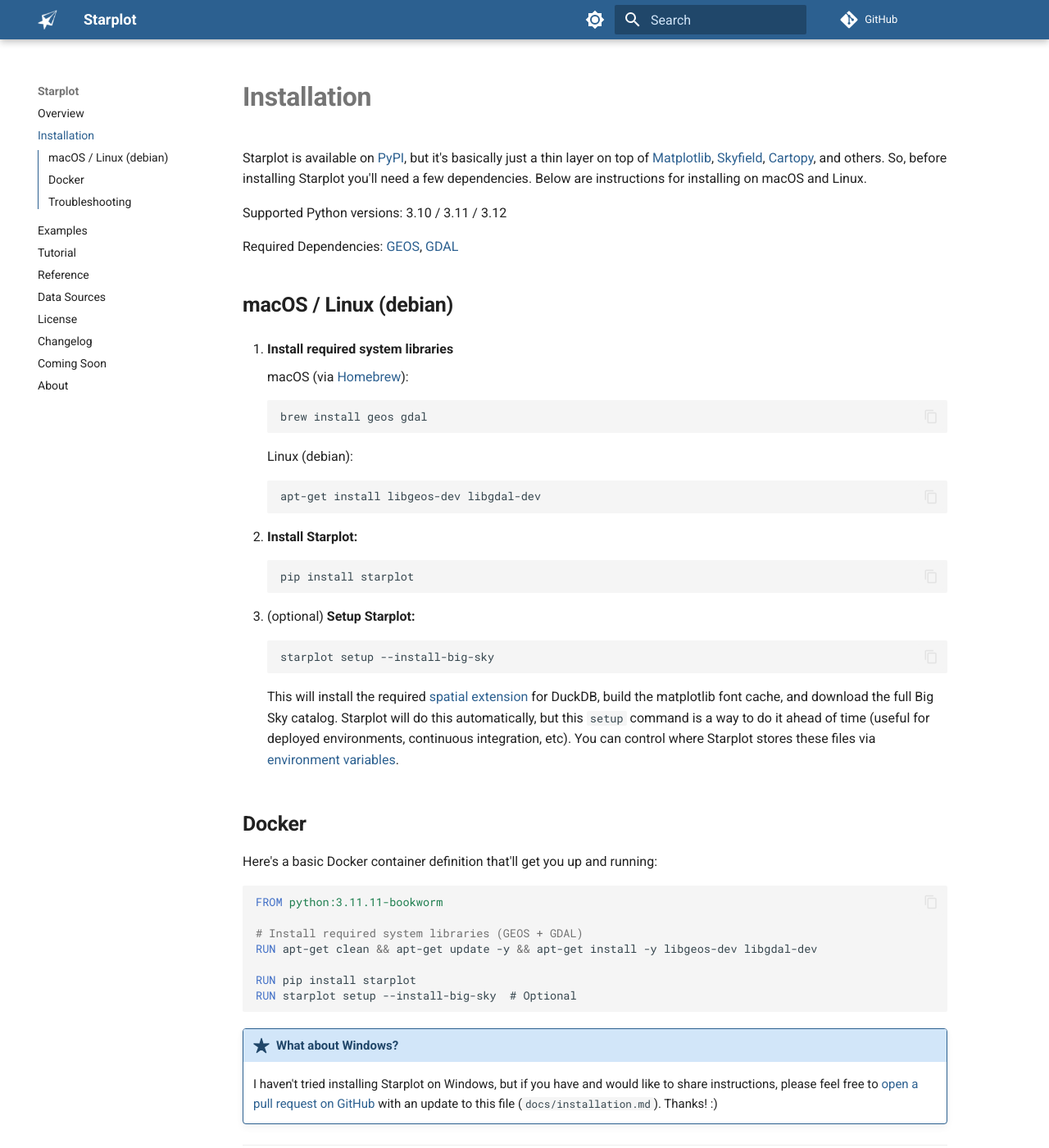
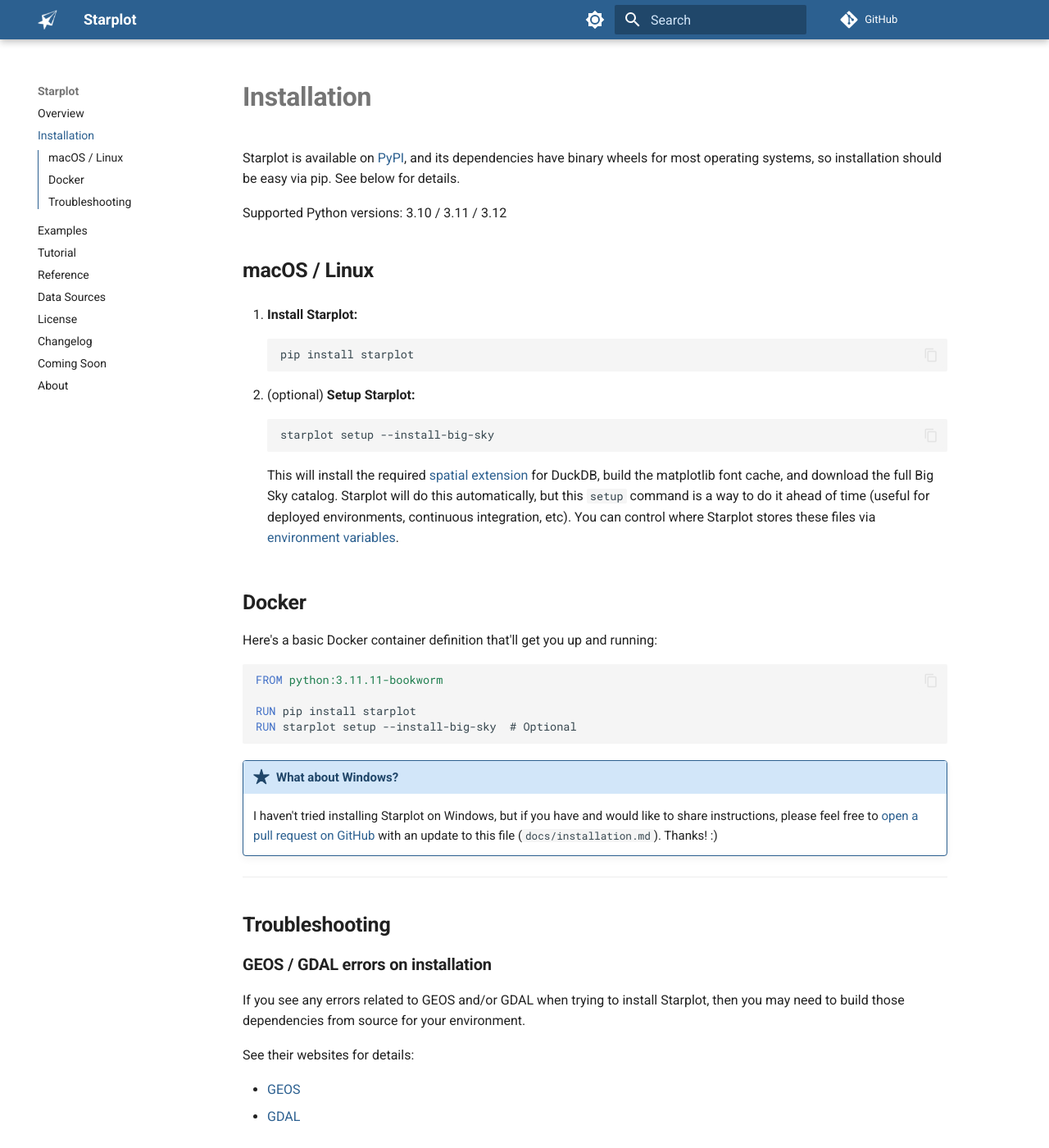
Before and after one commit to steveberardi/starplot, an MkDocs documentation site: the page built from docs/installation.md, in a window 1280 px wide and 1400 px high. Shown: the whole window at 82% size. Built offline with MkDocs 1.6.1 and Material for MkDocs 9.7.7, drawn with Linux system fonts in a browser that asks for light colours; some web fonts are replaced; comment, search, counter and statistics services are not loaded.

Commit message:
fix colors (#131)
* update colors

* docs

````diff
--- a/docs/installation.md
+++ b/docs/installation.md
@@ -1,29 +1,15 @@
-Starplot is available on [PyPI](https://pypi.org/project/starplot/), but it's basically just a thin layer on top of [Matplotlib](https://matplotlib.org/stable/), [Skyfield](https://github.com/skyfielders/python-skyfield), [Cartopy](https://scitools.org.uk/cartopy/docs/latest/), and others. So, before installing Starplot you'll need a few dependencies. Below are instructions for installing on macOS and Linux.
+Starplot is available on [PyPI](https://pypi.org/project/starplot/), and its dependencies have binary wheels for most operating systems, so installation should be easy via pip. See below for details.
 
 Supported Python versions: 3.10 / 3.11 / 3.12
 
-Required Dependencies: [GEOS](https://libgeos.org/), [GDAL](https://gdal.org/)
+## macOS / Linux
 
-## macOS / Linux (debian)
-
-1. **Install required system libraries**
-
-    macOS (via [Homebrew](https://brew.sh/)):
-    ```
-    brew install geos gdal
-    ```
-
-    Linux (debian):
-    ```
-    apt-get install libgeos-dev libgdal-dev
-    ```
-
-2. **Install Starplot:**
+1. **Install Starplot:**
 ```
 pip install starplot
 ```
 
-3. (optional) **Setup Starplot:**
+2. (optional) **Setup Starplot:**
 ```
 starplot setup --install-big-sky
 ```
@@ -35,9 +21,6 @@
 
 ```docker
 FROM python:3.11.11-bookworm
-
-# Install required system libraries (GEOS + GDAL)
-RUN apt-get clean && apt-get update -y && apt-get install -y libgeos-dev libgdal-dev
 
 RUN pip install starplot
 RUN starplot setup --install-big-sky  # Optional
@@ -51,6 +34,15 @@
 
 ## Troubleshooting
 
+### GEOS / GDAL errors on installation
+
+If you see any errors related to GEOS and/or GDAL when trying to install Starplot, then you may need to build those dependencies from source for your environment.
+
+See their websites for details:
+
+- [GEOS](https://libgeos.org/)
+- [GDAL](https://gdal.org/)
+
 ### Segmentation Fault with map plots
 
 If you're seeing "segmentation fault" errors when creating map plots, you may have to install [shapely](https://shapely.readthedocs.io/en/stable/index.html) from source for your runtime environment:
@@ -58,3 +50,6 @@
 pip install --no-binary :all: shapely
 ```
 *Warning: this may take awhile (5+ minutes), because it builds shapely from source.*
+
+
+<br/><br/><br/>
--- a/src/starplot/__init__.py
+++ b/src/starplot/__init__.py
@@ -1,6 +1,6 @@
 """Star charts and maps of the sky"""
 
-__version__ = "0.15.1"
+__version__ = "0.15.2"
 
 from .base import BasePlot  # noqa: F401
 from .map import MapPlot, Projection  # noqa: F401
--- a/src/starplot/styles/ext/blue_dark.yml
+++ b/src/starplot/styles/ext/blue_dark.yml
@@ -9,7 +9,7 @@
 
 horizon:
   line:
-    color: hsl(209, 50%, 20%)
+    color: hsl(209, 60%, 13%)
     edge_color: hsl(209, 38%, 50%)
   label:
     font_color: hsl(209, 56%, 86%)
--- a/src/starplot/styles/ext/blue_gold.yml
+++ b/src/starplot/styles/ext/blue_gold.yml
@@ -48,9 +48,11 @@
     alpha: 0.9
 
 planets:
+  label:
+    font_color: hsl(284, 78%, 90%)
   marker:
     alpha: 1
-    color: hsl(37, 78%, 80%)
+    color: hsl(284, 80%, 80%)
     fill: full
 milky_way:
   alpha: 0.14
````
Also changed, not shown: docs/changelog.md (+2 -0 lines), 1 other file.
